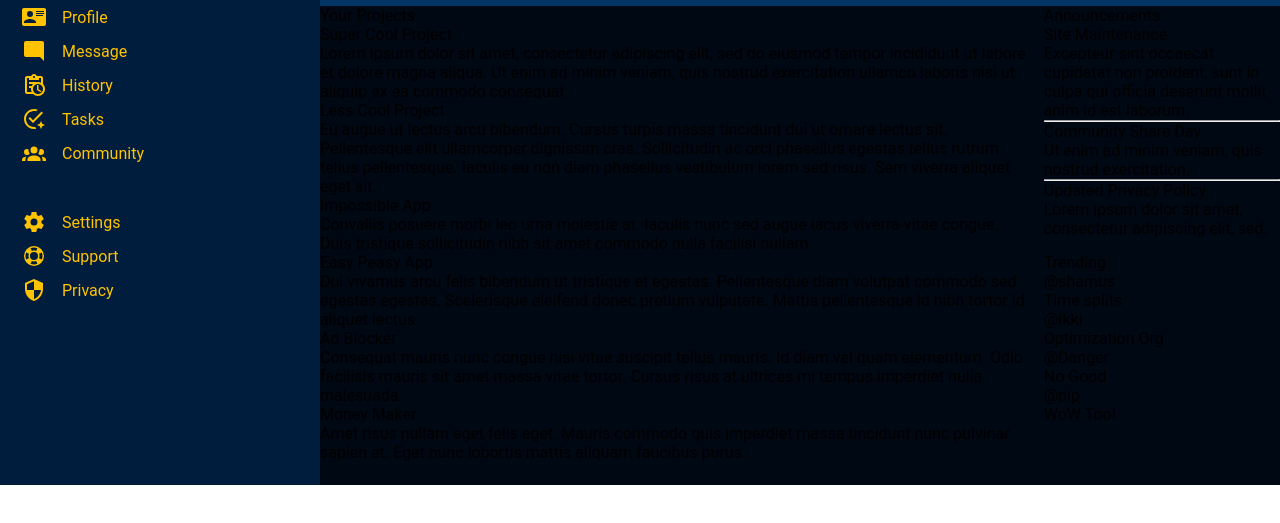
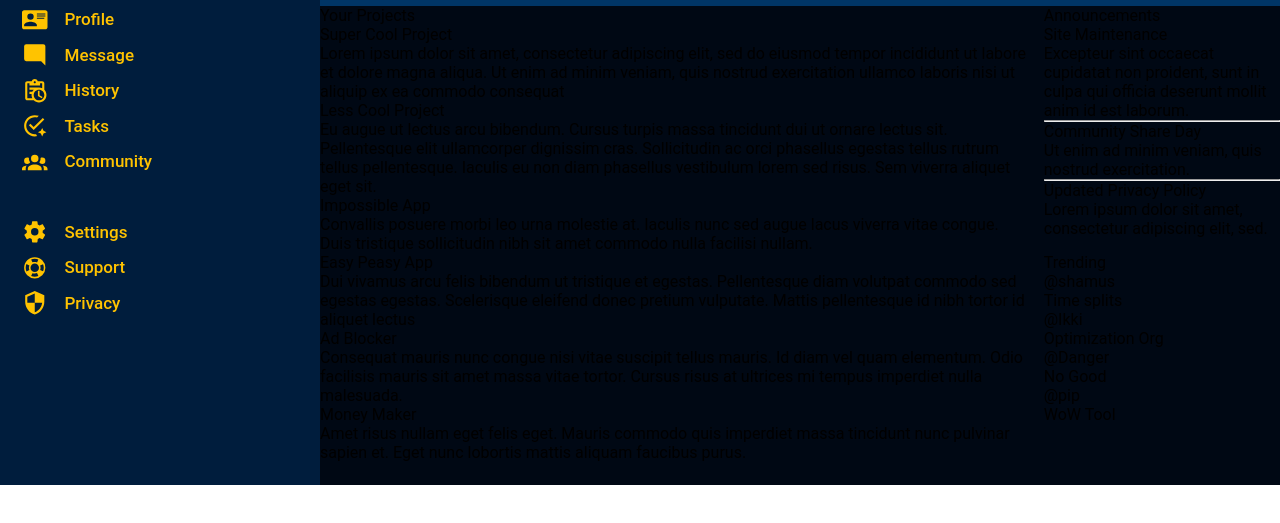
Before and after one commit to subit419/admin-dashboard, a plain HTML site: page index.html in a window 1280 px wide. Shown: the part 111-634 px from the top of the page. Drawn offline with Linux system fonts and the light colour scheme.

Commit message:
dashboard fontsize

```diff
--- a/style.css
+++ b/style.css
@@ -38,6 +38,8 @@
     list-style-type: none;
     margin-left: 7px;
     margin-bottom: 10px;
+    font-size: 17px;
+    font-weight: 500;
 }
 
 .side-menu svg {
@@ -46,8 +48,6 @@
     fill: var(--amber);
     margin-right: 1em;
 }
-
-
 
 .side-menu-header {
     display: flex;
```
